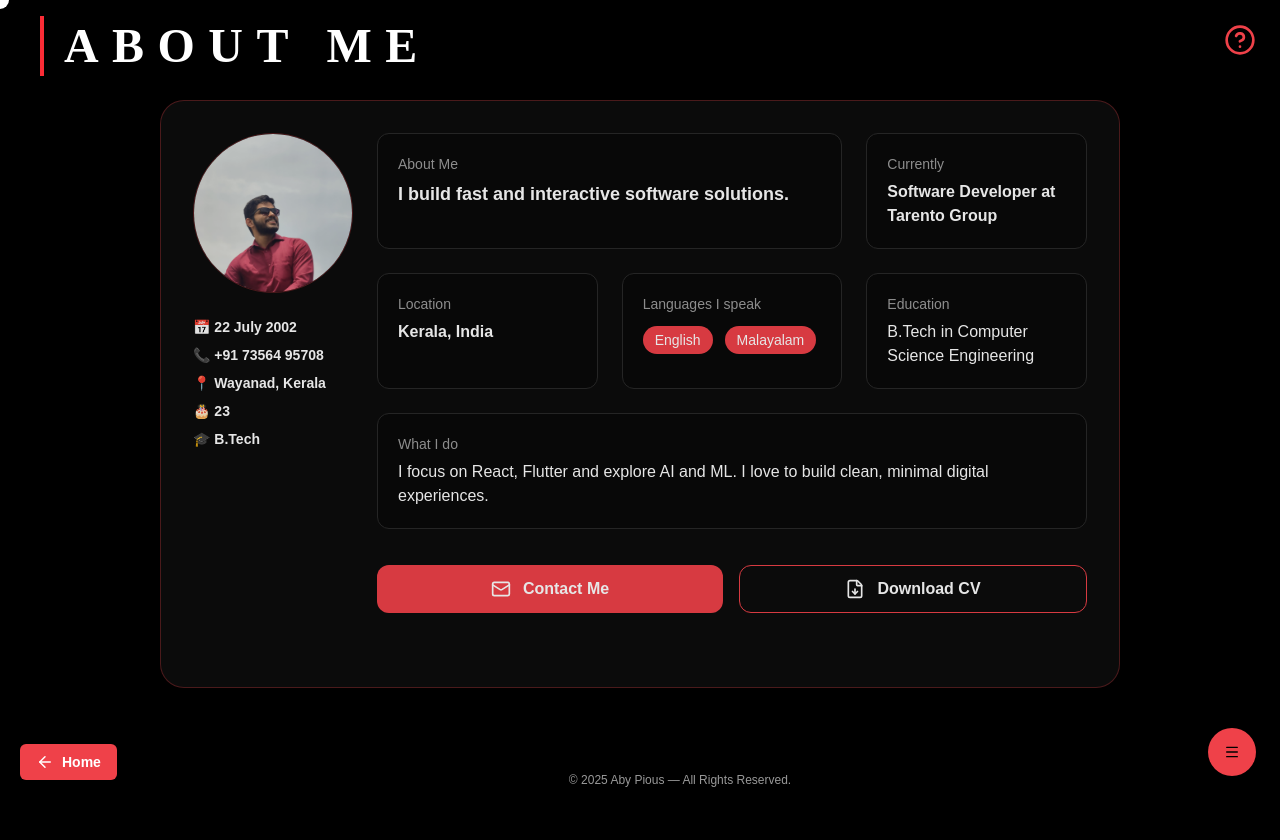
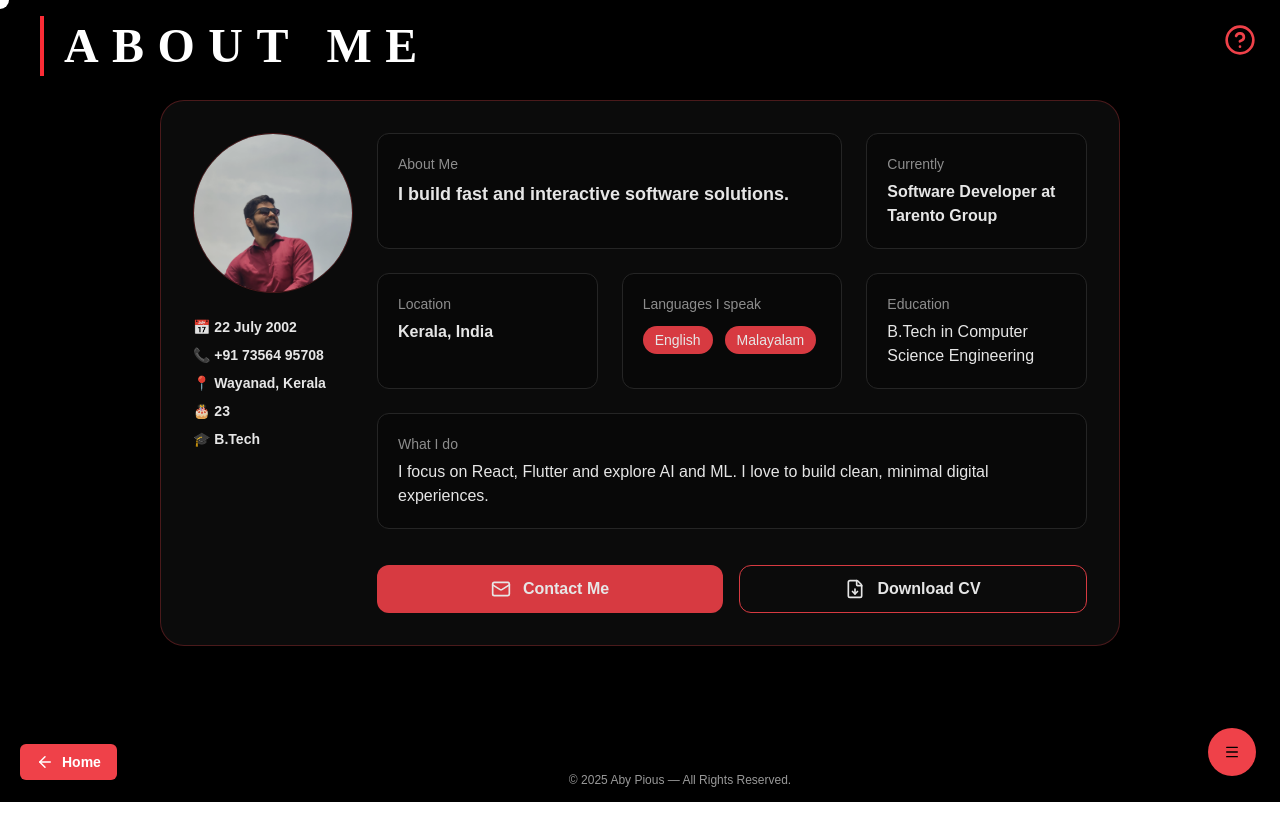
Before and after one commit to abypious/abypious-portfolio, a Next.js app: page /about in a window 1280 px wide. Both pictures are taken after a click on the element 640 px from the left and 375 px from the top of the page. Shown: the top 840 px of the page. After the commit the page ends 802 px from the top, so only its background shows below. Built offline with nearby package versions, Linux system fonts and the light colour scheme.

Commit message:
made some ui improvements

```diff
--- a/app/about/AboutCard.jsx
+++ b/app/about/AboutCard.jsx
@@ -61,10 +61,10 @@ export default function AboutCard() {
         layout
         className="
           bg-[#0d0d0d] border border-[#ef41494f]
-          w-full h-full
+          w-full
           rounded-3xl shadow-xl
           p-5 sm:p-6 lg:p-8
-          relative overflow-hidden
+          relative overflow-x-hidden
           flex flex-col lg:flex-row gap-6
         "
       >
@@ -248,9 +248,9 @@ export default function AboutCard() {
               variants={fadeItem}
               className="
                 md:col-span-3
-                flex flex-col sm:flex-row gap-3 sm:gap-4 mt-3 min-h-[90px]
-              "
-            >
+                flex flex-col sm:flex-row gap-3 sm:gap-4 mt-3
+                min-h-[90px] sm:min-h-[60px] lg:min-h-[40px]              "
+              >
               <button
                 className="
                   flex-1
--- a/app/contact/page.jsx
+++ b/app/contact/page.jsx
@@ -10,6 +10,7 @@ import {
   Instagram,
   Send,
   Check,
+  MapPin,
 } from "lucide-react";
 import { motion } from "framer-motion";
 
@@ -77,7 +78,7 @@ export default function ContactPage() {
               </div>
 
               <div className="flex items-center gap-3 hover:opacity-100 hover:scale-[1.02] transition-all">
-                <span className="text-[#ef4149] text-lg sm:text-xl">📍</span>
+                <MapPin className="text-[#ef4149]" />
                 <span>Bangalore, India</span>
               </div>
             </div>
--- a/components/home/CubeScene.jsx
+++ b/components/home/CubeScene.jsx
@@ -57,10 +57,8 @@ export default function CubeScene({ setHovered }) {
           onMouseEnter={!isMobile ? () => setHovered(item.label) : undefined}
           onMouseLeave={!isMobile ? () => setHovered(null) : undefined}
 
-          // 👇 Desktop click navigation
           onClick={!isMobile ? () => router.push(item.href) : undefined}
 
-          // 👇 Mobile long press logic
           onTouchStart={isMobile ? () => handleTouchStart(item.label) : undefined}
           onTouchEnd={isMobile ? () => handleTouchEnd(item.href) : undefined}
         >
```
